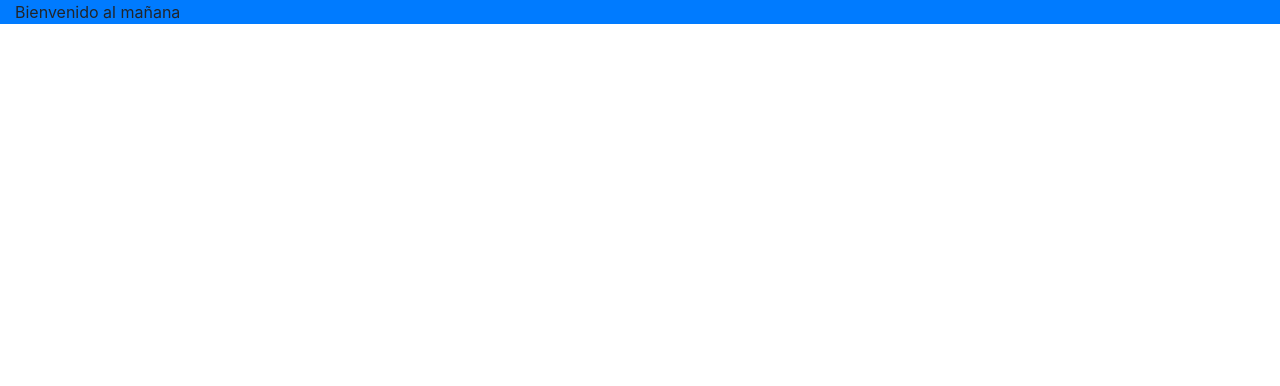
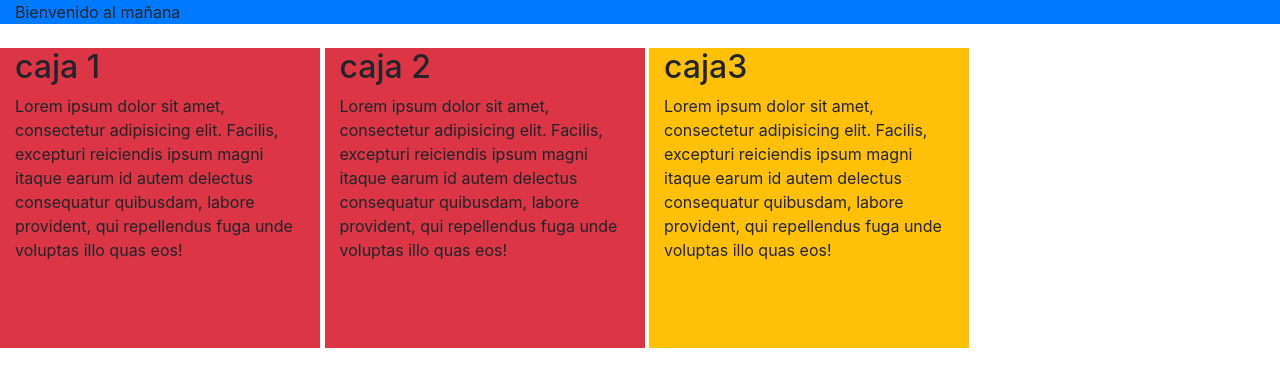
Before and after one commit to alexbaezah/pruebanocturna, a plain HTML site: page index.html in a window 1280 px wide. Drawn offline with nearby package versions, Linux system fonts and the light colour scheme.

Commit message:
agregado 3 cajas con 1 párrafo cada caja

```diff
--- a/index.html
+++ b/index.html
@@ -6,10 +6,34 @@
     <meta http-equiv="X-UA-Compatible" content="ie=edge">
     <title>prueba nocturna</title>
     <link rel="stylesheet" href="https://stackpath.bootstrapcdn.com/bootstrap/4.3.1/css/bootstrap.min.css" integrity="sha384-ggOyR0iXCbMQv3Xipma34MD+dH/1fQ784/j6cY/iJTQUOhcWr7x9JvoRxT2MZw1T" crossorigin="anonymous">
+    <link rel="stylesheet" href="style.css">
 </head>
 <body>
-        <div class="container-fluid col-md-12 bg-primary barra">
+        <div class="container-fluid col-md-12 bg-primary b">
                Bienvenido al mañana
-              </div>
+        </div>
+        <br>
+        <div >
+            <div class="container-fluid col-md-3 bg-danger fila ">
+               <h2> caja 1</h2>
+                <p>Lorem ipsum dolor sit amet, consectetur adipisicing elit. Facilis, excepturi reiciendis ipsum magni itaque earum id autem
+                    delectus consequatur quibusdam, labore provident, qui repellendus fuga unde voluptas illo quas eos!
+                </p>
+
+            </div>
+            <div class="container-fluid col-md-3 bg-danger fila ">
+                <h2>caja 2</h2>
+                <p>Lorem ipsum dolor sit amet, consectetur adipisicing elit. Facilis, excepturi reiciendis ipsum magni itaque earum id autem
+                        delectus consequatur quibusdam, labore provident, qui repellendus fuga unde voluptas illo quas eos!
+                    </p>
+            </div>
+            <div class="container-fluid col-md-3 bg-warning fila ">
+               <h2>caja3</h2>
+               <p>Lorem ipsum dolor sit amet, consectetur adipisicing elit. Facilis, excepturi reiciendis ipsum magni itaque earum id autem
+                    delectus consequatur quibusdam, labore provident, qui repellendus fuga unde voluptas illo quas eos!
+                </p>
+            </div>
+        </div>
+
 </body>
 </html>
--- a/style.css
+++ b/style.css
@@ -0,0 +1 @@
+.fila{display: inline-block; height: 300px}
```
